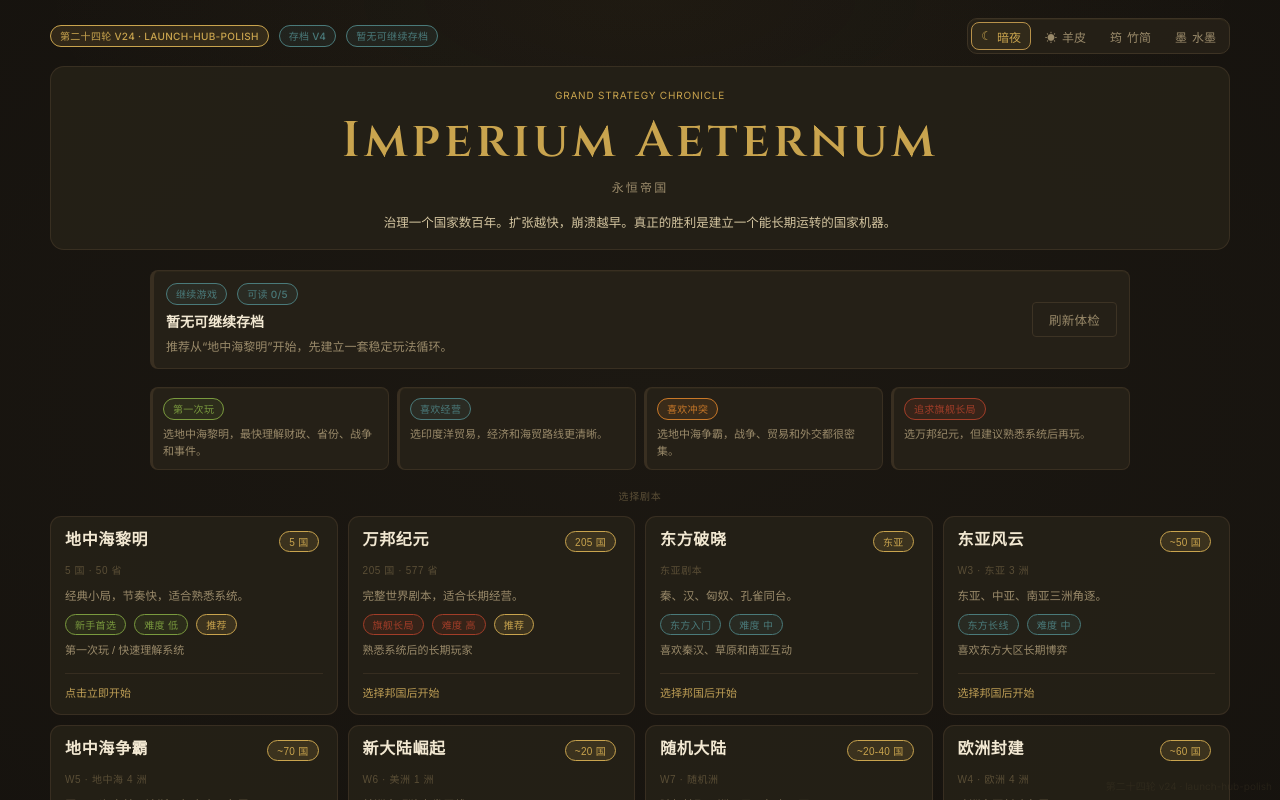
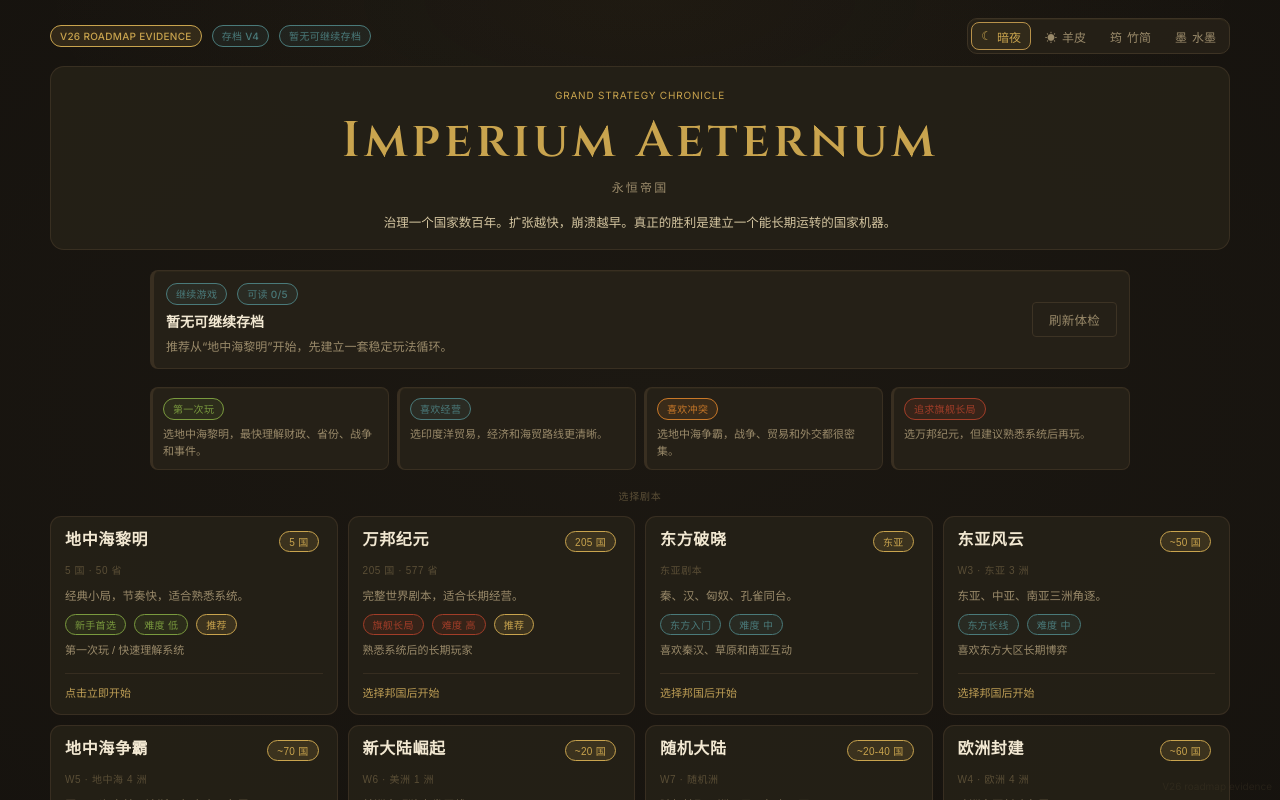
Before and after one commit to Lunora-Gather/Imperium-Aeternum, a React (Vite) app: page / in a window 1280 px wide. Shown: the top 800 px of the page. Built offline with nearby package versions, Linux system fonts and the light colour scheme.

Commit message:
Update build mark for v26

```diff
--- a/src/buildInfo.ts
+++ b/src/buildInfo.ts
@@ -1 +1 @@
-export const BUILD_MARK = '第二十四轮 v24 · launch-hub-polish';
+export const BUILD_MARK = 'V26 roadmap evidence';
```
